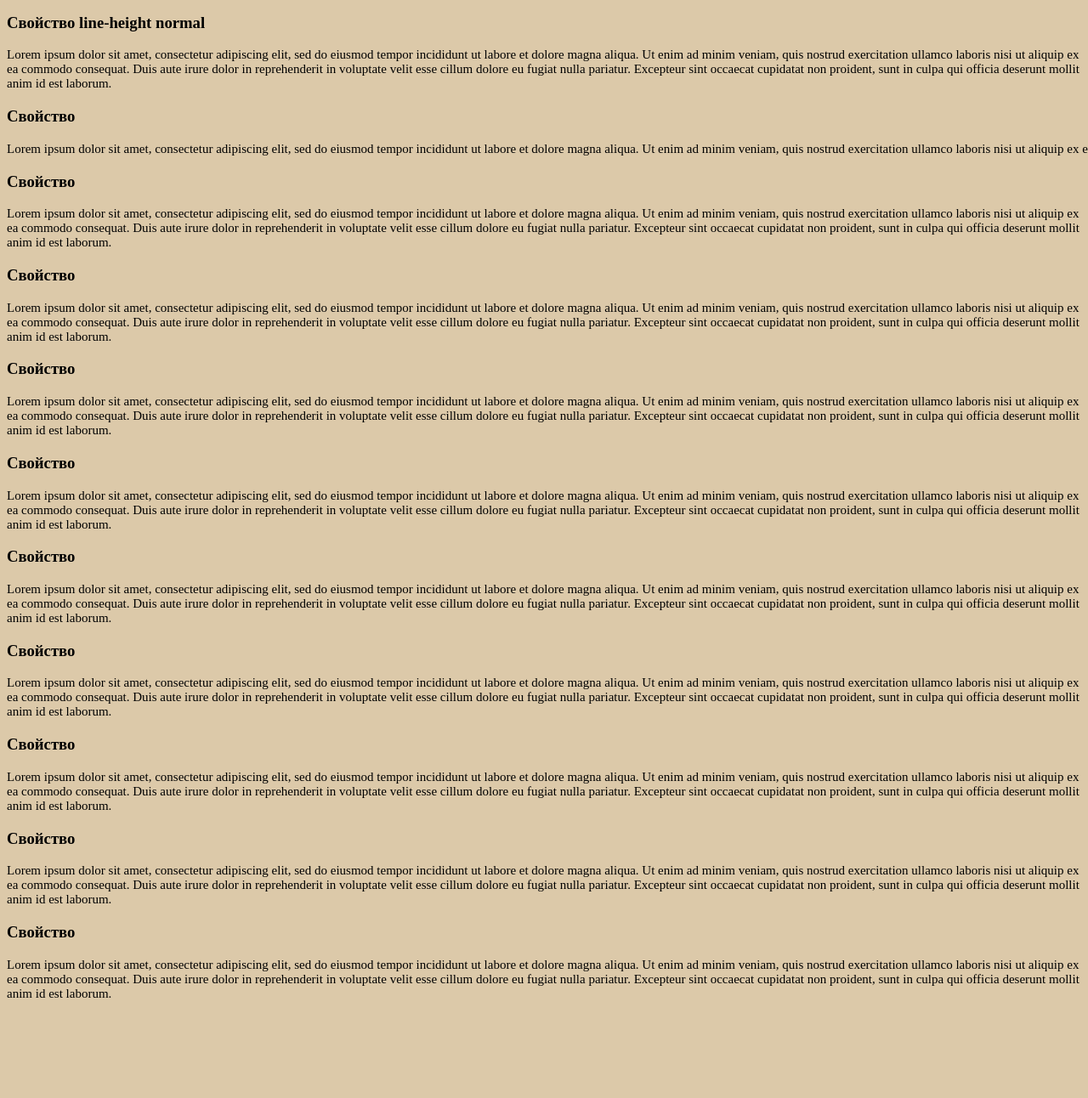
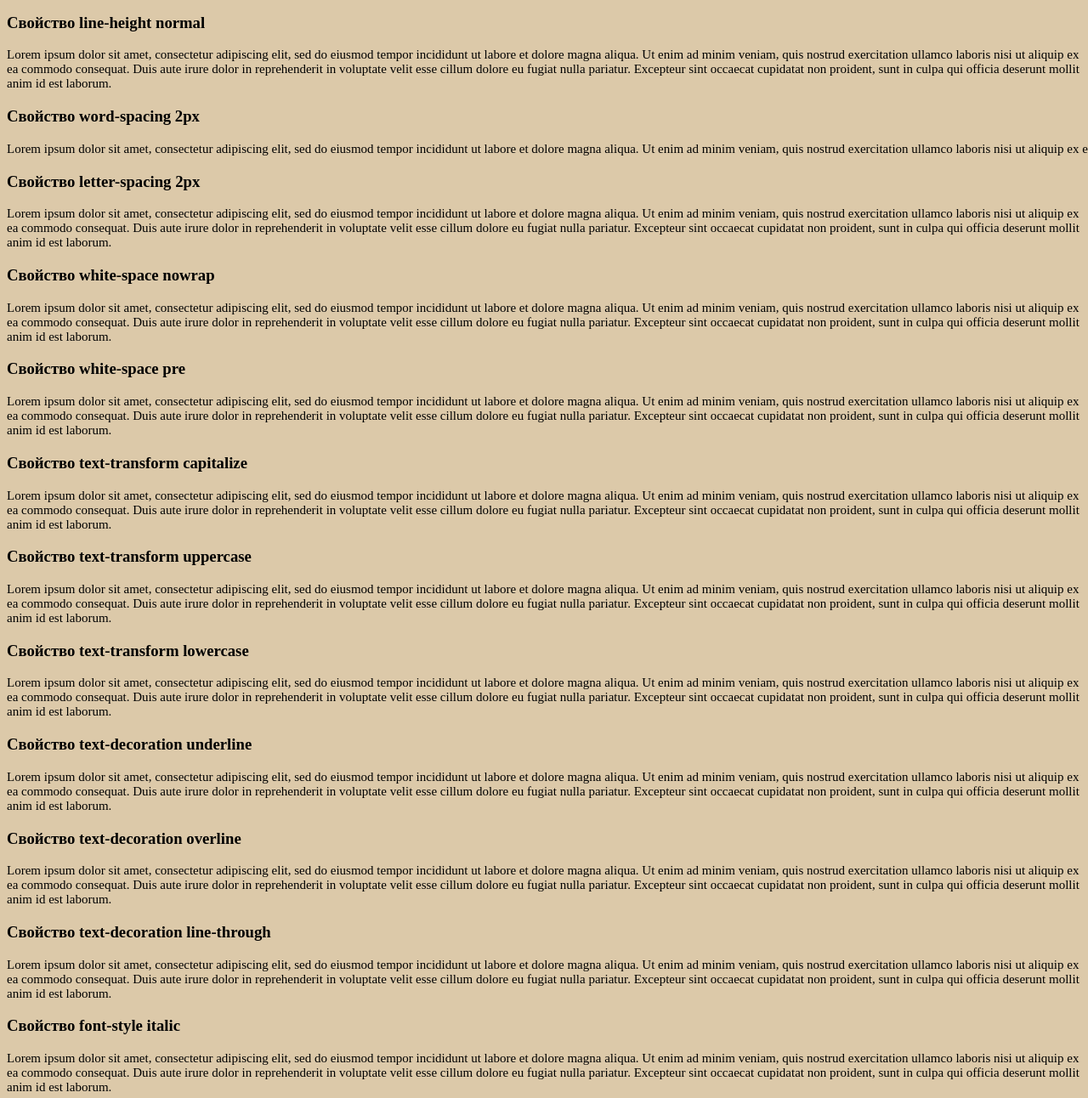
Before and after one commit to Ctepanro/mdk_08_01, a plain HTML site: page pages/works/pr7/pr7.html in a window 1280 px wide. Shown: the part 1112-2404 px from the top of the page at 85% size. Before the commit the page ends 2305 px from the top, so only its background shows below. Drawn offline with Linux system fonts and the light colour scheme.

Commit message:
Update pr7.html

```diff
--- a/pages/works/pr7/pr7.html
+++ b/pages/works/pr7/pr7.html
@@ -57,43 +57,47 @@
         <span><p class="o10">Lorem ipsum dolor sit amet, consectetur adipiscing elit, sed do eiusmod tempor incididunt ut labore et dolore magna aliqua. Ut enim ad minim veniam, quis nostrud exercitation ullamco laboris nisi ut aliquip ex ea commodo consequat. Duis aute irure dolor in reprehenderit in voluptate velit esse cillum dolore eu fugiat nulla pariatur. Excepteur sint occaecat cupidatat non proident, sunt in culpa qui officia deserunt mollit anim id est laborum.</p></span>
     </section>
     <section>
-        <h3>Cвойство </h3>
+        <h3>Cвойство word-spacing 2px</h3>
         <span><p class="o11">Lorem ipsum dolor sit amet, consectetur adipiscing elit, sed do eiusmod tempor incididunt ut labore et dolore magna aliqua. Ut enim ad minim veniam, quis nostrud exercitation ullamco laboris nisi ut aliquip ex ea commodo consequat. Duis aute irure dolor in reprehenderit in voluptate velit esse cillum dolore eu fugiat nulla pariatur. Excepteur sint occaecat cupidatat non proident, sunt in culpa qui officia deserunt mollit anim id est laborum.</p></span>
     </section>
     <section>
-        <h3>Cвойство </h3>
+        <h3>Cвойство letter-spacing 2px</h3>
         <span><p id="o12">Lorem ipsum dolor sit amet, consectetur adipiscing elit, sed do eiusmod tempor incididunt ut labore et dolore magna aliqua. Ut enim ad minim veniam, quis nostrud exercitation ullamco laboris nisi ut aliquip ex ea commodo consequat. Duis aute irure dolor in reprehenderit in voluptate velit esse cillum dolore eu fugiat nulla pariatur. Excepteur sint occaecat cupidatat non proident, sunt in culpa qui officia deserunt mollit anim id est laborum.</p></span>
     </section>
     <section>
-        <h3>Cвойство </h3>
+        <h3>Cвойство white-space nowrap</h3>
         <span><p class="o13">Lorem ipsum dolor sit amet, consectetur adipiscing elit, sed do eiusmod tempor incididunt ut labore et dolore magna aliqua. Ut enim ad minim veniam, quis nostrud exercitation ullamco laboris nisi ut aliquip ex ea commodo consequat. Duis aute irure dolor in reprehenderit in voluptate velit esse cillum dolore eu fugiat nulla pariatur. Excepteur sint occaecat cupidatat non proident, sunt in culpa qui officia deserunt mollit anim id est laborum.</p></span>
     </section>
     <section>
-        <h3>Cвойство </h3>
+        <h3>Cвойство white-space pre</h3>
         <span><p class="o14">Lorem ipsum dolor sit amet, consectetur adipiscing elit, sed do eiusmod tempor incididunt ut labore et dolore magna aliqua. Ut enim ad minim veniam, quis nostrud exercitation ullamco laboris nisi ut aliquip ex ea commodo consequat. Duis aute irure dolor in reprehenderit in voluptate velit esse cillum dolore eu fugiat nulla pariatur. Excepteur sint occaecat cupidatat non proident, sunt in culpa qui officia deserunt mollit anim id est laborum.</p></span>
     </section>
     <section>
-        <h3>Cвойство </h3>
+        <h3>Cвойство text-transform capitalize</h3>
         <span><p class="o15">Lorem ipsum dolor sit amet, consectetur adipiscing elit, sed do eiusmod tempor incididunt ut labore et dolore magna aliqua. Ut enim ad minim veniam, quis nostrud exercitation ullamco laboris nisi ut aliquip ex ea commodo consequat. Duis aute irure dolor in reprehenderit in voluptate velit esse cillum dolore eu fugiat nulla pariatur. Excepteur sint occaecat cupidatat non proident, sunt in culpa qui officia deserunt mollit anim id est laborum.</p></span>
     </section>
     <section>
-        <h3>Cвойство </h3>
+        <h3>Cвойство text-transform uppercase</h3>
         <span><p class="o16">Lorem ipsum dolor sit amet, consectetur adipiscing elit, sed do eiusmod tempor incididunt ut labore et dolore magna aliqua. Ut enim ad minim veniam, quis nostrud exercitation ullamco laboris nisi ut aliquip ex ea commodo consequat. Duis aute irure dolor in reprehenderit in voluptate velit esse cillum dolore eu fugiat nulla pariatur. Excepteur sint occaecat cupidatat non proident, sunt in culpa qui officia deserunt mollit anim id est laborum.</p></span>
     </section>
     <section>
-        <h3>Cвойство </h3>
+        <h3>Cвойство text-transform lowercase</h3>
         <span><p class="o17">Lorem ipsum dolor sit amet, consectetur adipiscing elit, sed do eiusmod tempor incididunt ut labore et dolore magna aliqua. Ut enim ad minim veniam, quis nostrud exercitation ullamco laboris nisi ut aliquip ex ea commodo consequat. Duis aute irure dolor in reprehenderit in voluptate velit esse cillum dolore eu fugiat nulla pariatur. Excepteur sint occaecat cupidatat non proident, sunt in culpa qui officia deserunt mollit anim id est laborum.</p></span>
     </section>
     <section>
-        <h3>Cвойство </h3>
+        <h3>Cвойство text-decoration underline</h3>
         <span><p class="o18">Lorem ipsum dolor sit amet, consectetur adipiscing elit, sed do eiusmod tempor incididunt ut labore et dolore magna aliqua. Ut enim ad minim veniam, quis nostrud exercitation ullamco laboris nisi ut aliquip ex ea commodo consequat. Duis aute irure dolor in reprehenderit in voluptate velit esse cillum dolore eu fugiat nulla pariatur. Excepteur sint occaecat cupidatat non proident, sunt in culpa qui officia deserunt mollit anim id est laborum.</p></span>
     </section>
     <section>
-        <h3>Cвойство </h3>
+        <h3>Cвойство text-decoration overline</h3>
         <span><p class="o19">Lorem ipsum dolor sit amet, consectetur adipiscing elit, sed do eiusmod tempor incididunt ut labore et dolore magna aliqua. Ut enim ad minim veniam, quis nostrud exercitation ullamco laboris nisi ut aliquip ex ea commodo consequat. Duis aute irure dolor in reprehenderit in voluptate velit esse cillum dolore eu fugiat nulla pariatur. Excepteur sint occaecat cupidatat non proident, sunt in culpa qui officia deserunt mollit anim id est laborum.</p></span>
     </section>
     <section>
-        <h3>Cвойство </h3>
+        <h3>Cвойство text-decoration line-through</h3>
         <span><p class="o20">Lorem ipsum dolor sit amet, consectetur adipiscing elit, sed do eiusmod tempor incididunt ut labore et dolore magna aliqua. Ut enim ad minim veniam, quis nostrud exercitation ullamco laboris nisi ut aliquip ex ea commodo consequat. Duis aute irure dolor in reprehenderit in voluptate velit esse cillum dolore eu fugiat nulla pariatur. Excepteur sint occaecat cupidatat non proident, sunt in culpa qui officia deserunt mollit anim id est laborum.</p></span>
     </section>
+    <section>
+        <h3>Cвойство font-style italic</h3>
+        <span><p class="o21">Lorem ipsum dolor sit amet, consectetur adipiscing elit, sed do eiusmod tempor incididunt ut labore et dolore magna aliqua. Ut enim ad minim veniam, quis nostrud exercitation ullamco laboris nisi ut aliquip ex ea commodo consequat. Duis aute irure dolor in reprehenderit in voluptate velit esse cillum dolore eu fugiat nulla pariatur. Excepteur sint occaecat cupidatat non proident, sunt in culpa qui officia deserunt mollit anim id est laborum.</p></span>
+    </section>
 </main>
```
